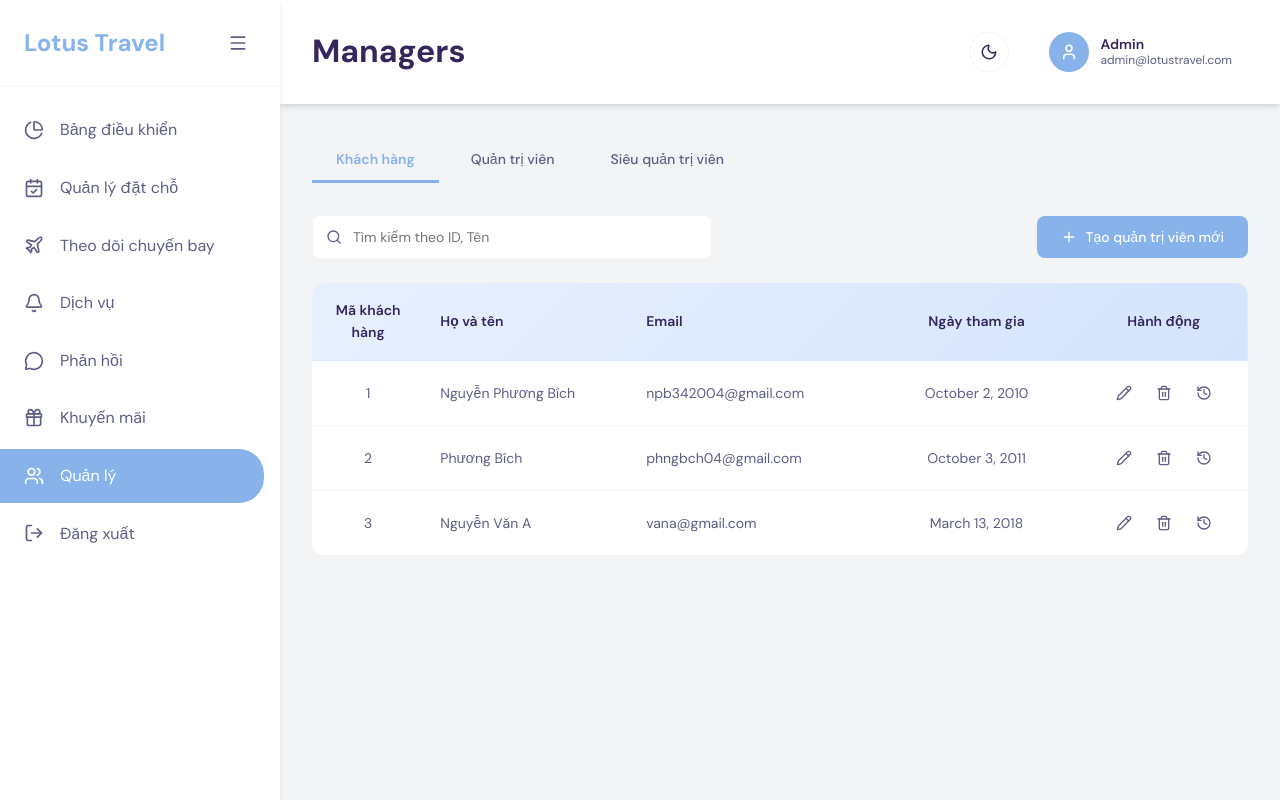
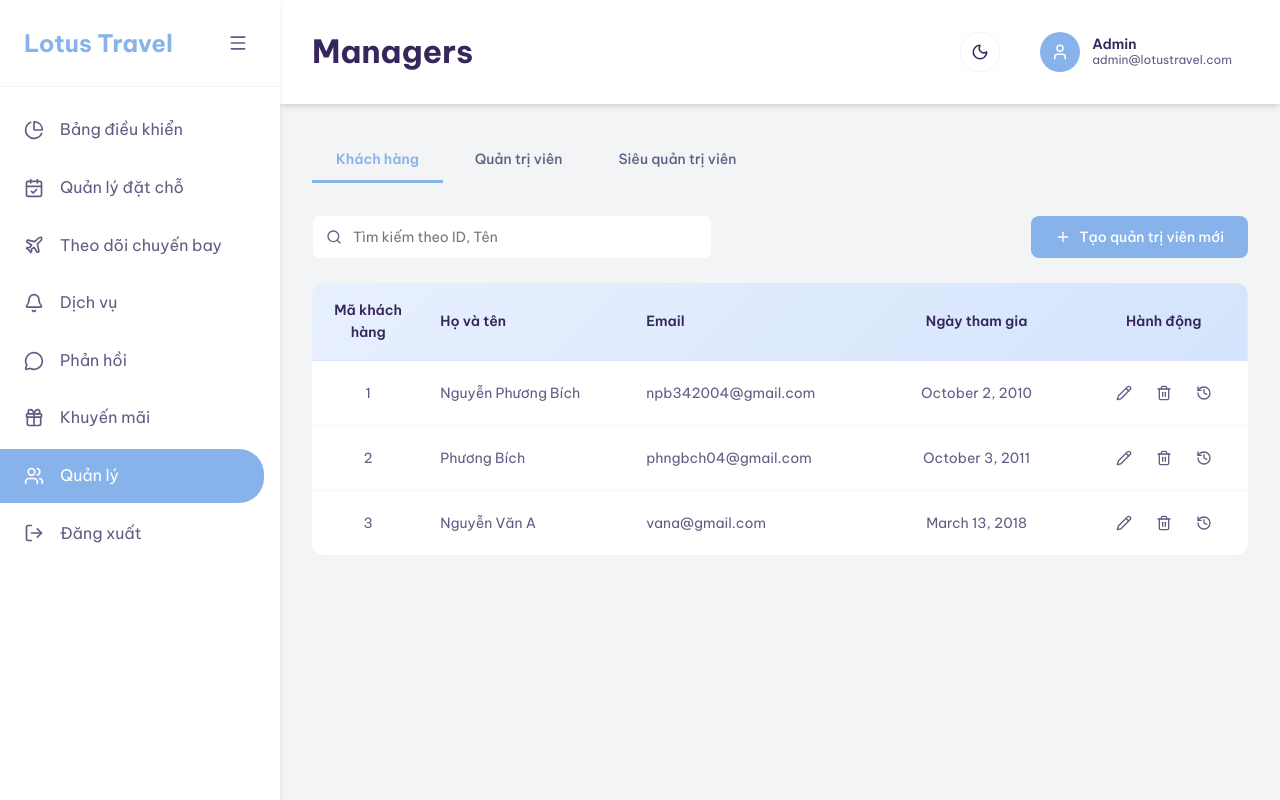
Before and after one commit to QAnh999/project-csdlweb-hus, a React (Vite) app: page /manager in a window 1280 px wide. Built offline with nearby package versions, Linux system fonts and the light colour scheme; sample sign-in values are in the browser's storage.

Commit message:
Cập nhật font chữ

```diff
--- a/src/index.css
+++ b/src/index.css
@@ -1,5 +1,4 @@
-@import url("https://fonts.googleapis.com/css2?family=DM+Sans:ital,opsz,wght@0,9..40,100..1000;1,9..40,100..1000&display=swap");
-
+@import url("https://fonts.googleapis.com/css2?family=Be+Vietnam+Pro:ital,wght@0,100;0,200;0,300;0,400;0,500;0,600;0,700;0,800;0,900;1,100;1,200;1,300;1,400;1,500;1,600;1,700;1,800;1,900&display=swap");
 * {
   margin: 0;
   padding: 0;
@@ -7,7 +6,7 @@
 }
 
 body {
-  font-family: "DM Sans", sans-serif;
+  font-family: "Be Vietnam Pro", sans-serif;
   -webkit-font-smoothing: antialiased;
   -moz-osx-font-smoothing: grayscale;
 }
--- a/src/styles/flight.css
+++ b/src/styles/flight.css
@@ -43,7 +43,7 @@
   color: var(--text-dark);
   background: var(--white);
   transition: var(--transition);
-  font-family: "DM Sans", sans-serif;
+  font-family: "Be Vietnam Pro", sans-serif;
 }
 
 .search-field input:focus,
@@ -135,7 +135,7 @@
   font-size: 0.875rem;
   cursor: pointer;
   transition: var(--transition);
-  font-family: "DM Sans", sans-serif;
+  font-family: "Be Vietnam Pro", sans-serif;
 }
 
 .sort-select:hover {
@@ -161,7 +161,7 @@
   align-items: center;
   gap: 0.5rem;
   transition: var(--transition);
-  font-family: "DM Sans", sans-serif;
+  font-family: "Be Vietnam Pro", sans-serif;
 }
 
 .add-flight-btn:hover {
@@ -362,7 +362,7 @@
   font-weight: 500;
   cursor: pointer;
   transition: var(--transition);
-  font-family: "DM Sans", sans-serif;
+  font-family: "Be Vietnam Pro", sans-serif;
 }
 .delete-btn {
   background: #ef7070;
@@ -374,7 +374,7 @@
   font-weight: 500;
   cursor: pointer;
   transition: var(--transition);
-  font-family: "DM Sans", sans-serif;
+  font-family: "Be Vietnam Pro", sans-serif;
 }
 
 .view-detail-btn:hover {
@@ -494,7 +494,7 @@
   color: var(--text-dark);
   background: var(--white);
   transition: var(--transition);
-  font-family: "DM Sans", sans-serif;
+  font-family: "Be Vietnam Pro", sans-serif;
 }
 
 .form-group input:focus,
@@ -541,7 +541,7 @@
   cursor: pointer;
   transition: var(--transition);
   border: none;
-  font-family: "DM Sans", sans-serif;
+  font-family: "Be Vietnam Pro", sans-serif;
 }
 
 .btn-cancel {
--- a/src/styles/login.css
+++ b/src/styles/login.css
@@ -8,7 +8,7 @@
   display: flex;
   justify-content: center;
   align-items: center;
-  font-family: "DM Sans", sans-serif;
+  font-family: "Be Vietnam Pro", sans-serif;
 }
 
 .login-page .main {
--- a/src/styles/main.css
+++ b/src/styles/main.css
@@ -1,4 +1,4 @@
-@import url("https://fonts.googleapis.com/css2?family=DM+Sans:ital,opsz,wght@0,9..40,100..1000;1,9..40,100..1000&display=swap");
+@import url('https://fonts.googleapis.com/css2?family=Be+Vietnam+Pro:ital,wght@0,100;0,200;0,300;0,400;0,500;0,600;0,700;0,800;0,900;1,100;1,200;1,300;1,400;1,500;1,600;1,700;1,800;1,900&display=swap');
 
 :root {
   --primary-color: #87b3ea;
@@ -21,7 +21,7 @@
 }
 
 body {
-  font-family: "DM Sans", sans-serif;
+  font-family: "Be Vietnam Pro", sans-serif;
   background-color: var(--extra-light);
   color: var(--text-dark);
   line-height: 1.6;
--- a/src/styles/managers.css
+++ b/src/styles/managers.css
@@ -24,7 +24,7 @@
   color: var(--text-light);
   cursor: pointer;
   transition: var(--transition);
-  font-family: "DM Sans", sans-serif;
+  font-family: "Be Vietnam Pro", sans-serif;
   position: relative;
   bottom: -2px;
 }
@@ -64,7 +64,7 @@
   color: var(--text-dark);
   background: var(--white);
   transition: var(--transition);
-  font-family: "DM Sans", sans-serif;
+  font-family: "Be Vietnam Pro", sans-serif;
 }
 
 .search-input:focus {
@@ -94,7 +94,7 @@
   align-items: center;
   gap: 0.5rem;
   transition: var(--transition);
-  font-family: "DM Sans", sans-serif;
+  font-family: "Be Vietnam Pro", sans-serif;
 }
 
 .add-btn:hover {
@@ -352,7 +352,7 @@
   transition: var(--transition);
   background: transparent;
   border: 1px solid transparent;
-  font-family: "DM Sans", sans-serif;
+  font-family: "Be Vietnam Pro", sans-serif;
 }
 
 .page-number:hover:not(.active) {
@@ -413,7 +413,7 @@
   gap: 0.5rem;
   color: var(--text-dark);
   transition: var(--transition);
-  font-family: "DM Sans", sans-serif;
+  font-family: "Be Vietnam Pro", sans-serif;
 }
 
 .filter-btn:hover {
```
